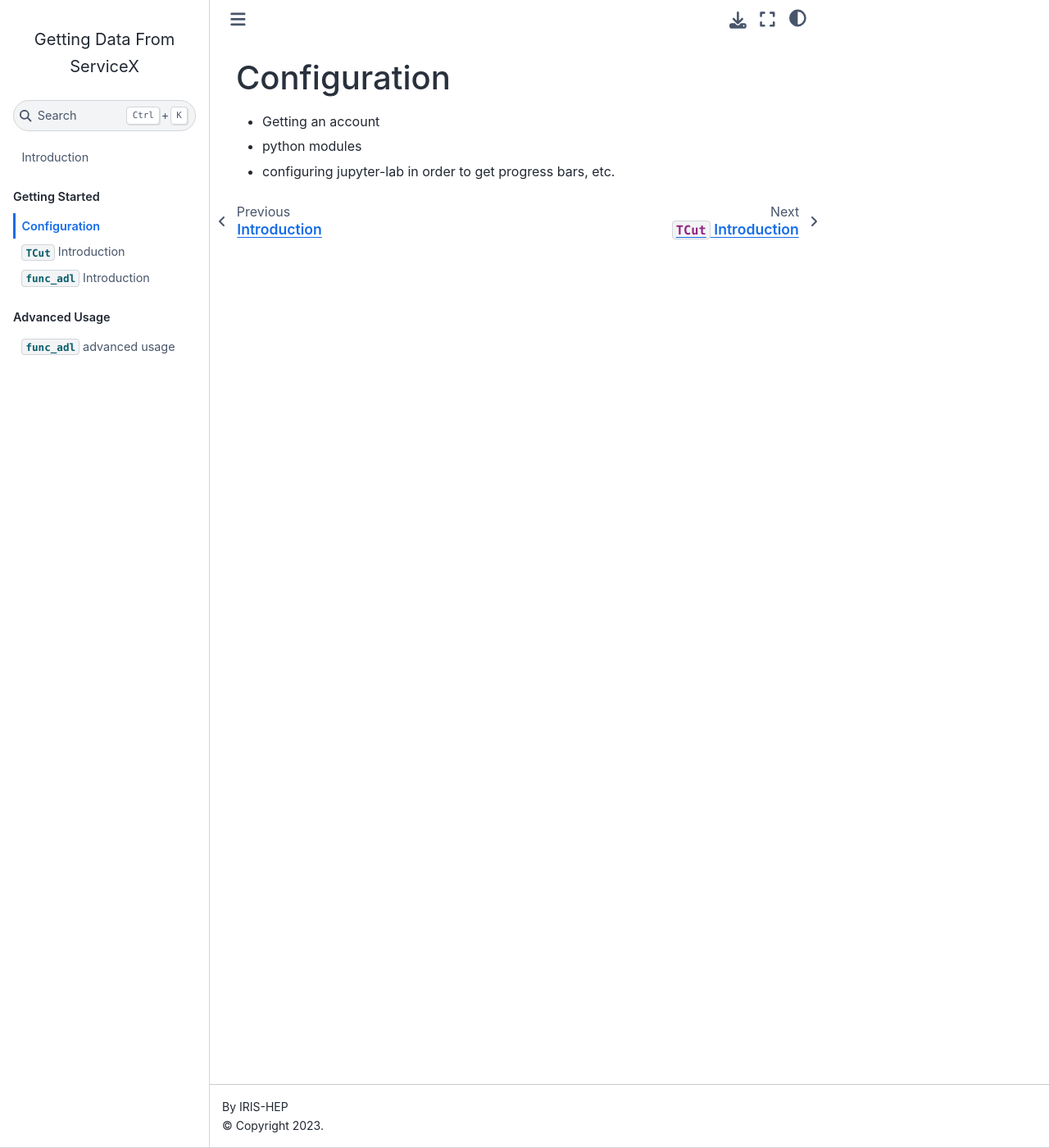
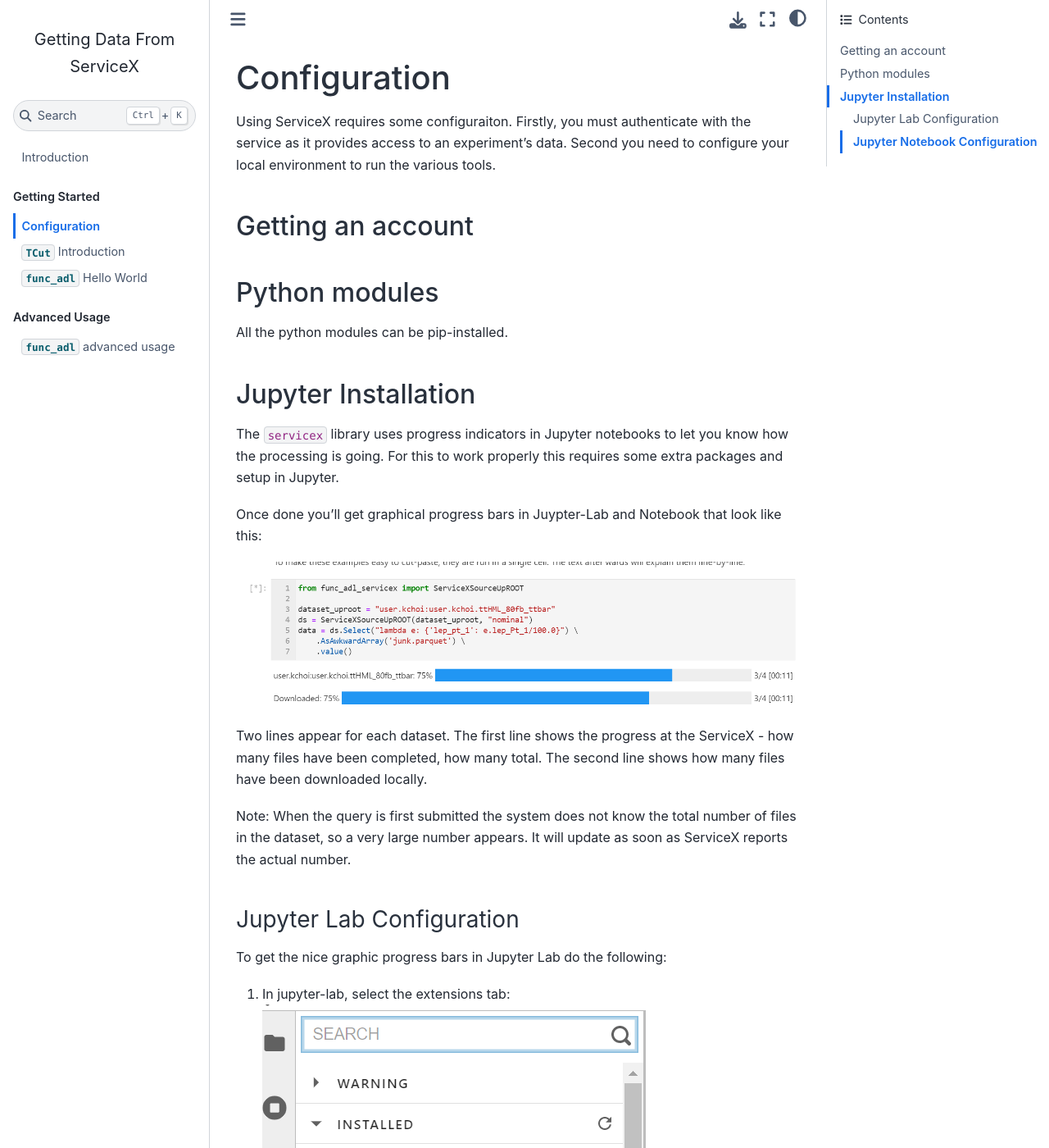
Before and after one commit to gordonwatts/servicex-access-examples, a Jupyter Book: the page built from book/configuration.md, in a window 1280 px wide and 1400 px high. Shown: the whole window at 82% size. Built offline with Jupyter Book 1.0.4 settings and Sphinx 7.4.7 and the Sphinx Book theme 1.1.4, drawn with Linux system fonts in a browser that asks for light colours; pages that are not in the unit, such as notebooks, are missing from menus; some of the changed text lies outside the part shown.

Commit message:
Next go at docs

```diff
--- a/book/configuration.md
+++ b/book/configuration.md
@@ -1,5 +1,41 @@
 # Configuration
 
-- Getting an account
-- python modules
-- configuring jupyter-lab in order to get progress bars, etc.
+Using ServiceX requires some configuraiton. Firstly, you must authenticate with the service as it provides access to an experiment's data. Second you need to configure your local environment to run the various tools.
+
+## Getting an account
+
+## Python modules
+
+All the python modules can be pip-installed.
+
+## Jupyter Installation
+
+The `servicex` library uses progress indicators in Jupyter notebooks to let you know how the processing is going. For this to work properly this requires some extra packages and setup in Jupyter.
+
+Once done you'll get graphical progress bars in Juypter-Lab and Notebook that look like this:
+
+![Example of Jupyter-Lab Progress Bars](images/jupyter-lab-progress-bars.png)
+
+Two lines appear for each dataset. The first line shows the progress at the ServiceX - how many files have been completed, how many total. The second line shows how many files have been downloaded locally.
+
+Note: When the query is first submitted the system does not know the total number of files in the dataset, so a very large number appears. It will update as soon as ServiceX reports the actual number.
+
+### Jupyter Lab Configuration
+
+To get the nice graphic progress bars in Jupyter Lab do the following:
+
+1. In jupyter-lab, select the extensions tab:
+   ![Picture of clicking on extensions manager tab](images/jupyter-lab-extensions-manager.png)
+1. Look for the extension called `jupyterlab-manager`. This contains all the in-line widgets. Click `Install`.
+
+1. You'll have to wait while it first downloads the extension.
+
+1. Click `rebuild` when it shows up at the top of the extensions pallet. The rebuild process can take a few minutes.
+
+1. Click `Reload` when the option is available.
+
+1. You are now ready to fetch data and get a nice set of graphical ants marching across the screen:
+
+
+
+### Jupyter Notebook Configuration
```
Also changed, not shown: requirements.txt (+7 -0 lines), book/func_adl_intro.ipynb, book/images/jupyter-lab-extensions-manager.png (added), book/images/jupyter-lab-progress-bars.png (added).
